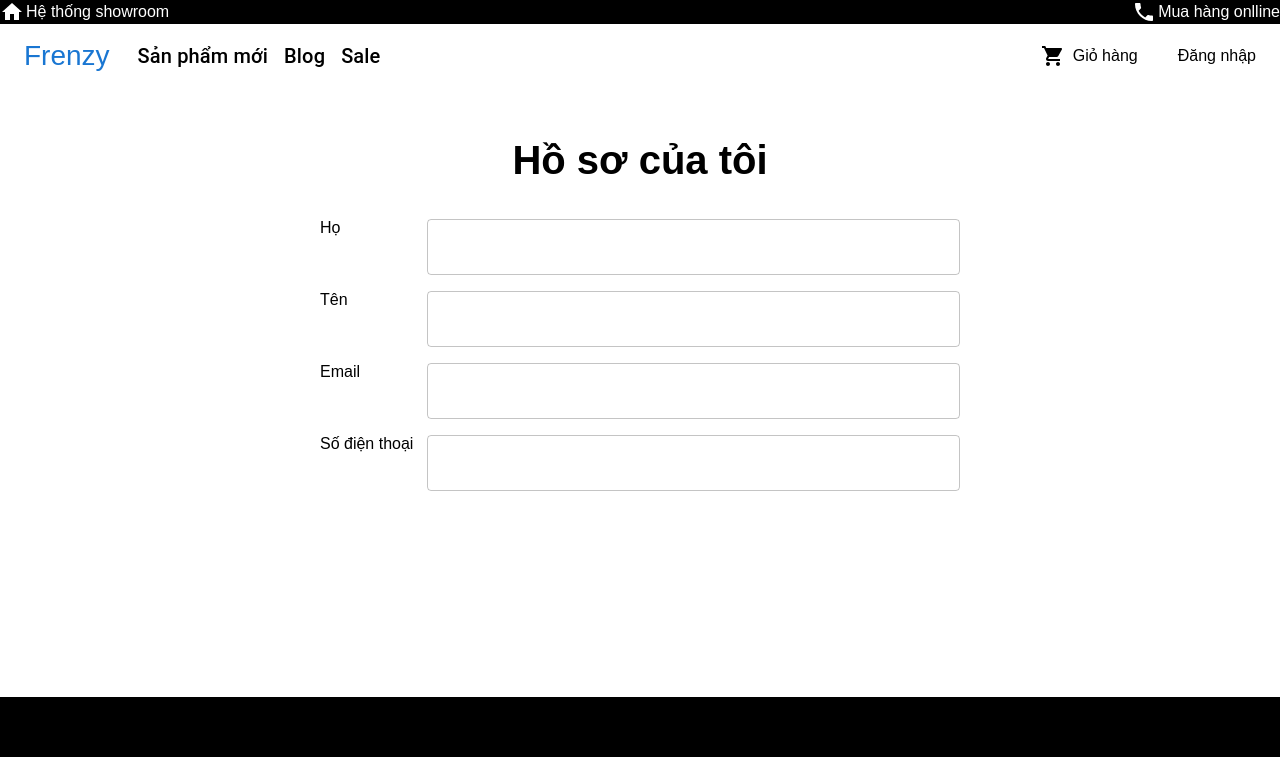
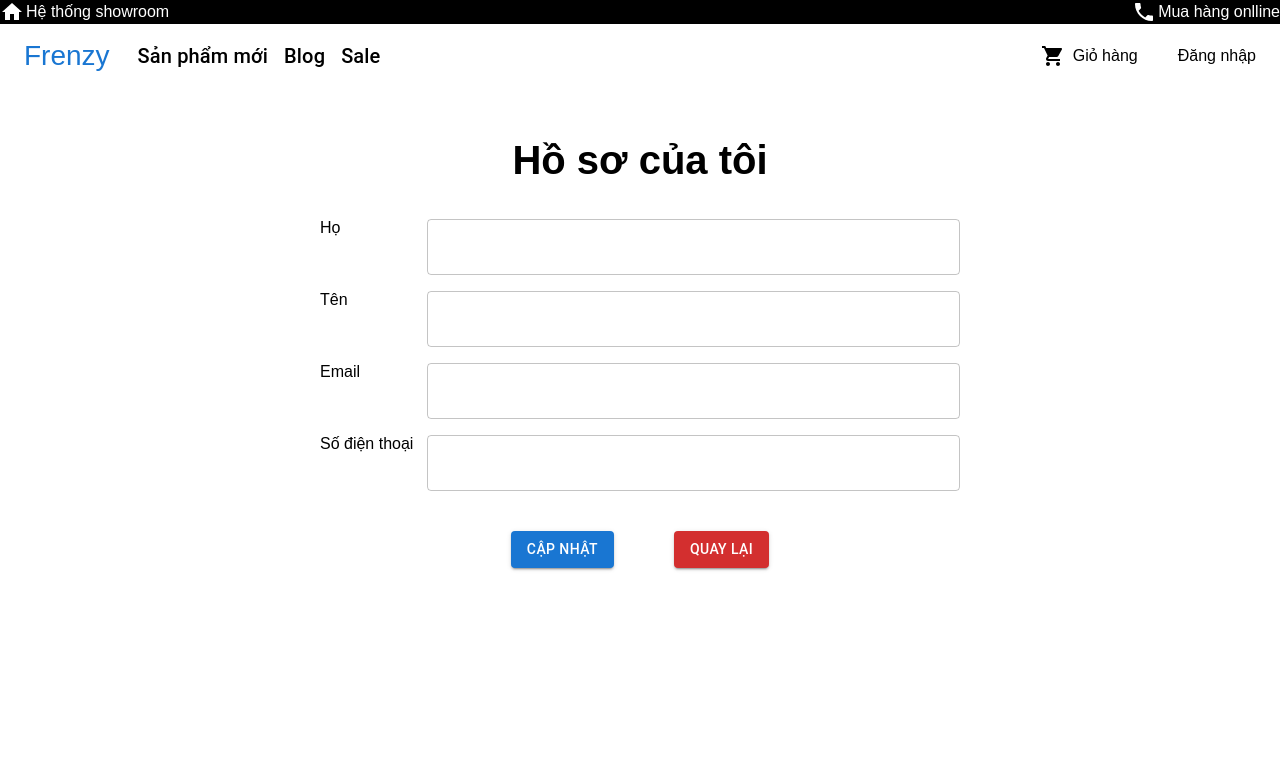
Before and after one commit to tungpro249/reactjs-store, a React (Create React App) app: page /account/information in a window 1280 px wide. Shown: the top 757 px of the page. Built offline with nearby package versions, Linux system fonts and the light colour scheme.

Commit message:
change information

```diff
--- a/src/constants/api.tsx
+++ b/src/constants/api.tsx
@@ -2,6 +2,7 @@ const BASE = `http://localhost:8000/api`;
 const LOGIN_API = `${BASE}/auth/login`;
 const REGISTER_API = `${BASE}/auth/register`;
 const CHANGE_PASSWORD_API = `${BASE}/auth/change-password`;
+const updateInformation = (id: number) => `${BASE}/auth/change-info/${id}`;
 
 const GET_ALL_PRODUCT_API = `${BASE}/products/get-products`;
 const ADD_PRODUCT_API = `${BASE}/products/add-product`;
@@ -19,10 +20,13 @@ const addToCart = (userId: number) => `${BASE}/carts//cart/${userId}/add`;
 const updateCart = (cartItemId: number) => `${BASE}/carts/cart/item/${cartItemId}`;
 const deleteCart = (cartItemId: number) => `${BASE}/carts/cart/item/${cartItemId}`;
 
+const payment = `${BASE}/orders/payment`;
+
 export {
   LOGIN_API,
   REGISTER_API,
   CHANGE_PASSWORD_API,
+  updateInformation,
   GET_ALL_PRODUCT_API,
   ADD_PRODUCT_API,
   updateProduct,
@@ -36,4 +40,5 @@ export {
   addToCart,
   deleteCart,
   updateCart,
+  payment,
 };
--- a/src/pages/auth/Information.tsx
+++ b/src/pages/auth/Information.tsx
@@ -1,6 +1,8 @@
-import { Box, Grid, TextField } from "@mui/material";
+import { Box, Button, Grid, TextField } from "@mui/material";
 import { useEffect, useState } from "react";
 import { useAppController } from "../../contexts/app";
+import { updateInformation } from "../../constants/api";
+import axios from "axios";
 
 const Information = () => {
   const [surname, setSurname] = useState("");
@@ -20,7 +22,21 @@ const Information = () => {
     }
   }, [userController]);
 
-  console.log(userController.user);
+  const handleUpdateInformation = async () => {
+    const userId = userController.user?.currentUser?.data.id;
+    if (userId) {
+      const updateInformationResponse = await axios.put(updateInformation(userId), {
+        phone,
+        first_name: firstName,
+        last_name: surname,
+        email,
+      });
+      if (updateInformationResponse) {
+        alert("Cập nhật thành công");
+      }
+    }
+  };
+
   return (
     <Box
       sx={{
@@ -38,30 +54,70 @@ const Information = () => {
           <p>Họ</p>
         </Grid>
         <Grid item xs={10}>
-          <TextField label="" fullWidth sx={{ marginBottom: 2 }} value={surname} />
+          <TextField
+            label=""
+            fullWidth
+            sx={{ marginBottom: 2 }}
+            value={surname}
+            onChange={(e: any) => setSurname(e.target.value)}
+          />
         </Grid>
 
         <Grid item xs={2} display={"flex"}>
           <p>Tên</p>
         </Grid>
         <Grid item xs={10}>
-          <TextField label="" fullWidth sx={{ marginBottom: 2 }} value={firstName} />
+          <TextField
+            label=""
+            fullWidth
+            sx={{ marginBottom: 2 }}
+            value={firstName}
+            onChange={(e: any) => setFirstName(e.target.value)}
+          />
         </Grid>
 
         <Grid item xs={2} display={"flex"}>
           <p>Email</p>
         </Grid>
         <Grid item xs={10}>
-          <TextField label="" fullWidth sx={{ marginBottom: 2 }} value={email} />
+          <TextField
+            label=""
+            fullWidth
+            sx={{ marginBottom: 2 }}
+            value={email}
+            onChange={(e: any) => setEmail(e.target.value)}
+          />
         </Grid>
 
         <Grid item xs={2} display={"flex"}>
           <p>Số điện thoại</p>
         </Grid>
         <Grid item xs={10}>
-          <TextField label="" fullWidth sx={{ marginBottom: 2 }} value={phone} />
+          <TextField
+            label=""
+            fullWidth
+            sx={{ marginBottom: 2 }}
+            value={phone}
+            onChange={(e: any) => setPhone(e.target.value)}
+          />
         </Grid>
       </Grid>
+      <Box style={{ display: "flex", justifyContent: "center" }}>
+        <Button
+          type="button"
+          variant="contained"
+          sx={{ mt: 3, mb: 2 }}
+          onClick={() => {
+            handleUpdateInformation();
+          }}
+        >
+          Cập nhật
+        </Button>
+        <Box sx={{ padding: "0 30px" }} />
+        <Button type="button" variant="contained" sx={{ mt: 3, mb: 2 }} color={"error"}>
+          Quay lại
+        </Button>
+      </Box>
     </Box>
   );
 };
--- a/src/pages/customer/cart/index.tsx
+++ b/src/pages/customer/cart/index.tsx
@@ -1,7 +1,7 @@
 import { Badge, Box, Grid, Table, TableBody, TableCell, TableHead, TableRow } from "@mui/material";
 import Button from "@mui/material/Button";
 import React, { useEffect, useState } from "react";
-import { deleteCart, getAllCart, updateCart } from "../../../constants/api";
+import { deleteCart, getAllCart, payment, updateCart } from "../../../constants/api";
 import axios from "axios";
 import { useAppController } from "../../../contexts/app";
 import IconButton from "@mui/material/IconButton";
@@ -80,6 +80,16 @@ const Cart = () => {
     }
   };
 
+  const handleBuyCart = async () => {
+    const buyCartResponse = await axios.post(payment, {
+      user_id: userId,
+      items: cartItems,
+    });
+    if (buyCartResponse) {
+      alert("Thanh toán đơn hàng thành công.");
+    }
+  };
+
   return (
     <Grid container p={5}>
       <Grid item xs={12}>
@@ -154,6 +164,7 @@ const Cart = () => {
         <Box sx={{ float: "right" }}>
           <Button
             style={{ background: "blueviolet", padding: "10px", marginTop: "20px", color: "white" }}
+            onClick={handleBuyCart}
           >
             Thanh toán
           </Button>
```
